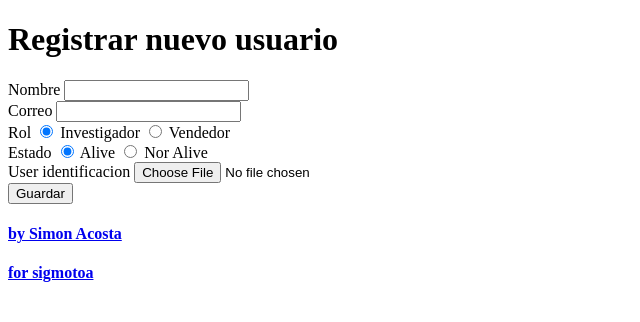
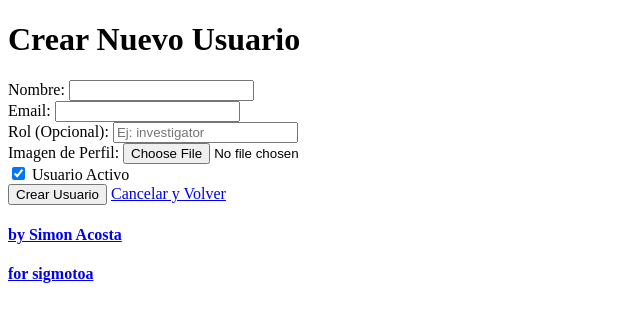
Before and after one commit to Simon-Acosta-1580/Proyecto-Integrador, a FastAPI app: page /users/new in a window 1280 px wide. Shown: the top 322 px of the page, without its empty margins (0-640 px from the left). Run offline with FastAPI, Linux system fonts and the light colour scheme; parts of the project's set-up code (start-up, migrations or seed data) failed here and were passed over.

Commit message:
ajustes en user

```diff
--- a/Templates/new_user.html
+++ b/Templates/new_user.html
@@ -1,35 +1,51 @@
 {% include 'header.html' %}
-<h1>Registrar nuevo usuario</h1>
 
-<form action="/users/new" method="post" enctype="multipart/form-data">
+<div class="container mt-5">
+    <div class="row justify-content-center">
+        <div class="col-md-6">
+            <h1 class="mb-4 text-center">Crear Nuevo Usuario</h1>
+
+            {% if error %}
+                <div class="alert alert-danger" role="alert">
+                    {{ error }}
+                </div>
+            {% endif %}
+
+            <form action="/users/new" method="post" enctype="multipart/form-data" class="bg-light p-4 rounded shadow-sm">
+
+                <!-- Nombre -->
                 <div class="mb-3">
-        <label class="form-label">Nombre</label>
-        <input type="text" class="form-control" name="name" required>
+                    <label for="name" class="form-label">Nombre:</label>
+                    <input type="text" class="form-control" id="name" name="name" required>
                 </div>
 
                 <div class="mb-3">
-        <label class="form-label">Correo</label>
-        <input type="email" class="form-control" name="email">
+                    <label for="email" class="form-label">Email:</label>
+                    <input type="email" class="form-control" id="email" name="email" required>
                 </div>
 
                 <div class="mb-3">
-        <label class="form-label">Rol</label>
-        <input type="radio" class="form-control" name="role" checked> Investigador
-        <input type="radio" class="form-control" name="role"> Vendedor
+                    <label for="role" class="form-label">Rol (Opcional):</label>
+                    <input type="text" class="form-control" id="role" name="role" placeholder="Ej: investigator">
                 </div>
 
                 <div class="mb-3">
-        <label class="form-label">Estado</label>
-        <input type="radio" class="form-control" name="status" checked> Alive
-        <input type="radio" class="form-control" name="status" > Nor Alive
+                    <label for="file" class="form-label">Imagen de Perfil:</label>
+                    <input type="file" class="form-control" id="file" name="file" accept="image/*" required>
                 </div>
 
-    <div class="mb-3">
-        <label class="form-label">User identificacion</label>
-        <input type="file" class="form-control" name="img" accept="image/*">
+                <div class="mb-3 form-check">
+                    <input type="checkbox" class="form-check-input" id="status" name="status" value="on" checked>
+                    <label class="form-check-label" for="status">Usuario Activo</label>
                 </div>
 
-    <button class="btn btn-success w-100 mt-3">Guardar</button>
+                <div class="d-grid gap-2">
+                    <button type="submit" class="btn btn-primary btn-lg">Crear Usuario</button>
+                    <a href="/users" class="btn btn-outline-secondary">Cancelar y Volver</a>
+                </div>
             </form>
+        </div>
+    </div>
+</div>
 
 {% include 'footer.html' %}
```
Also changed, not shown: user.py (+4 -3 lines). Lines whose indentation alone changed are shown as unchanged.
